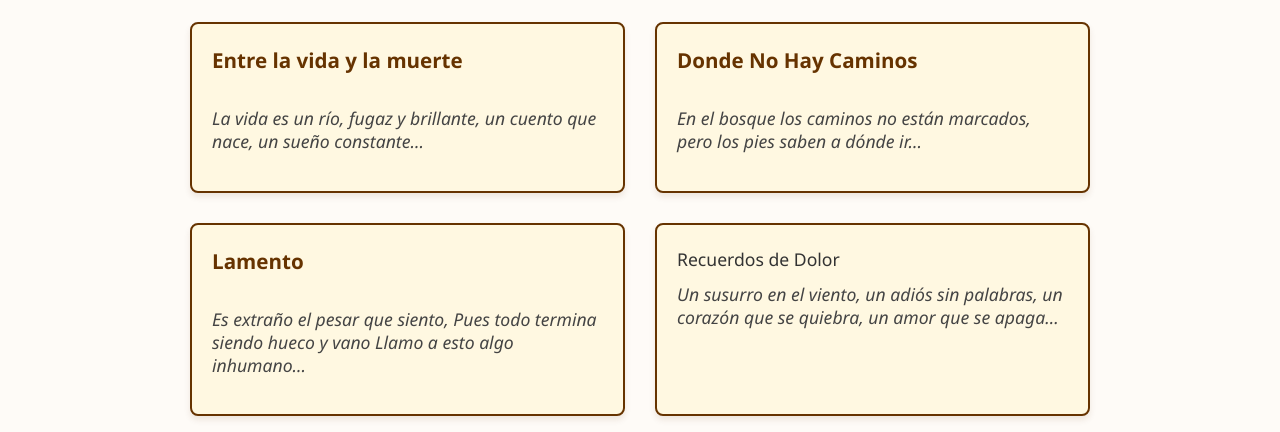
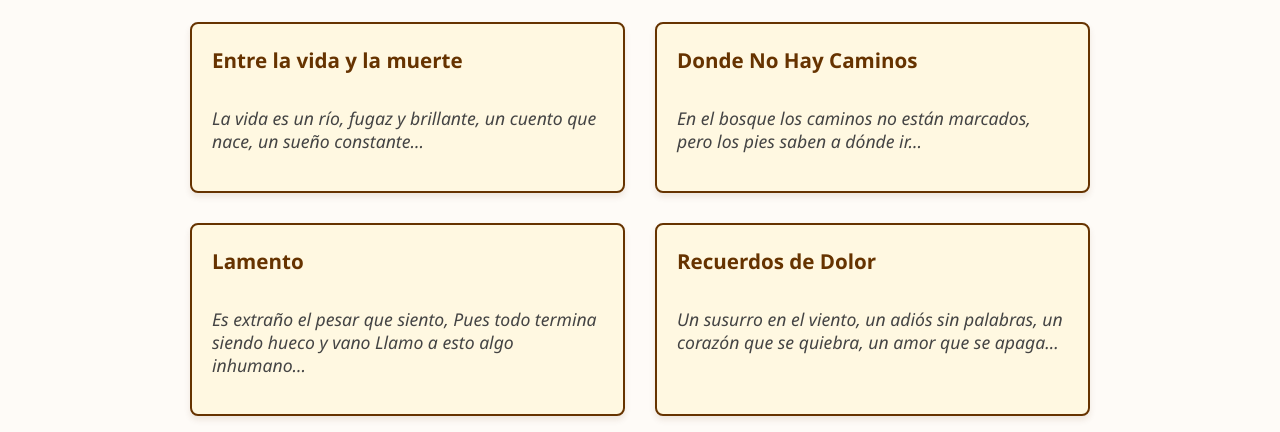
Before and after one commit to elmundodelaliteratura/elmundodelaliteratura.github.io, a plain HTML site: page creaciones.html in a window 1280 px wide. Shown: the part 368-800 px from the top of the page. Drawn offline with Linux system fonts and the light colour scheme.

Commit message:
Update creaciones.html

```diff
--- a/creaciones.html
+++ b/creaciones.html
@@ -226,7 +226,7 @@ y que a veces no es para siempre. <br> <br>
 Así que lo dejaré ir, <br>
 el amor se fue, <br>
 y buscaré en el horizonte, <br>
-un nuevo amanecer."
+un nuevo amanecer.">
 
         <h3>Recuerdos de Dolor</h3>
         <p class="preview"> Un susurro en el viento,
```
